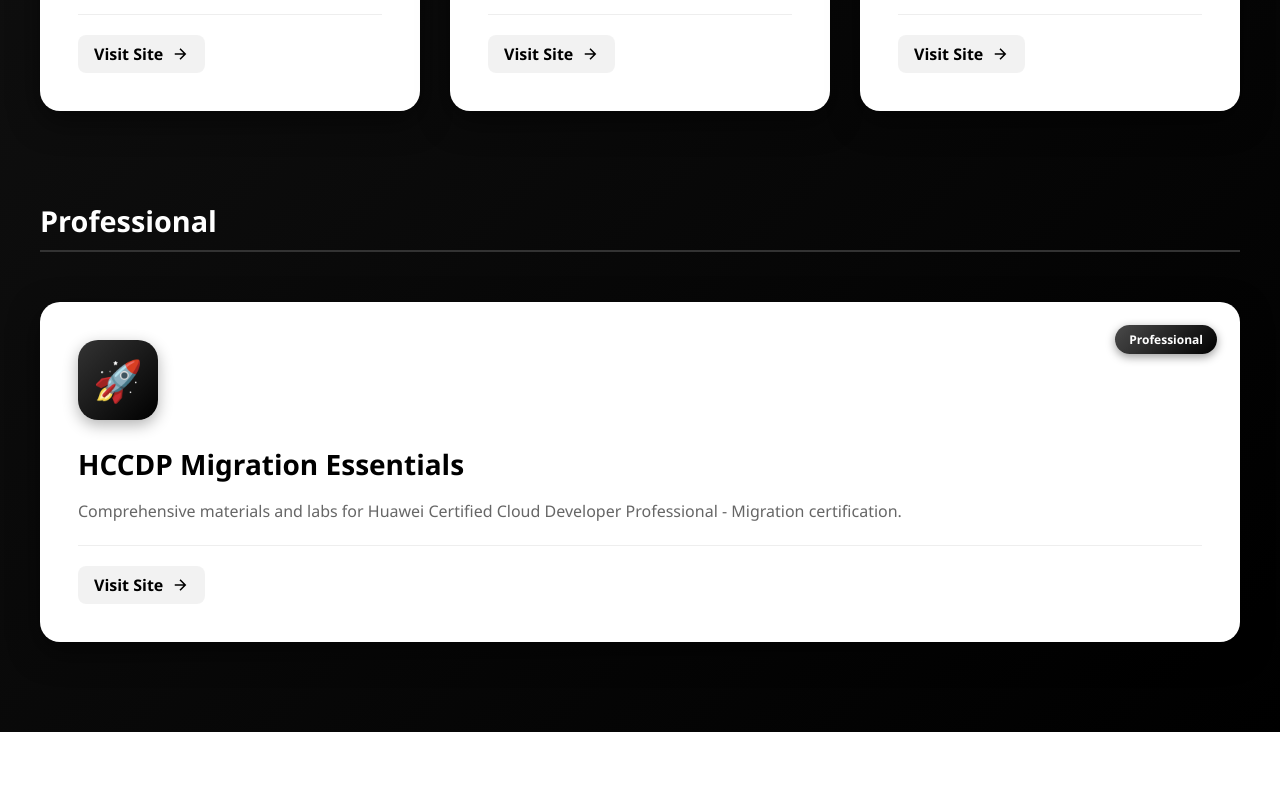
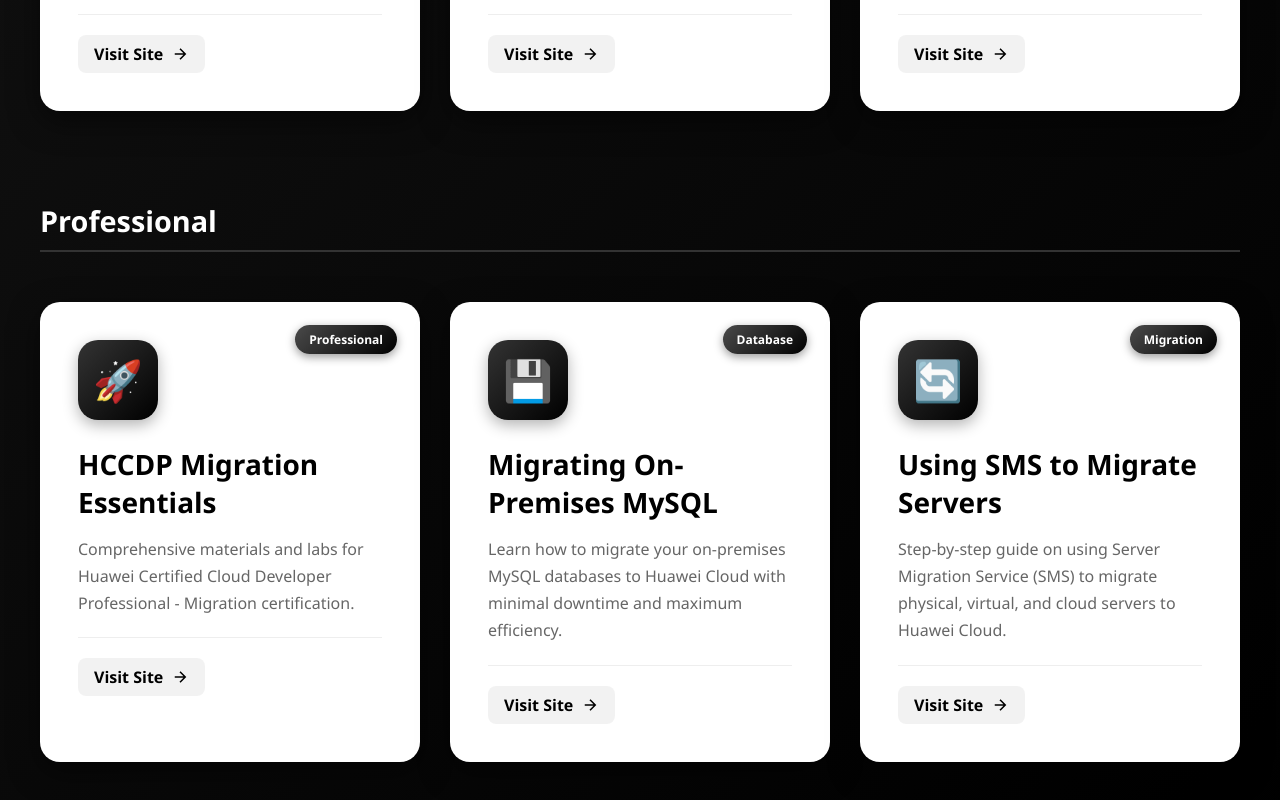
Before and after one commit to Jooods/bored, a plain HTML site: page index.html in a window 1280 px wide. Shown: the part 1637-2437 px from the top of the page. Before the commit the page ends 2369 px from the top, so only its background shows below. Drawn offline with Linux system fonts and the light colour scheme.

Commit message:
Add new professional courses to index.html

```diff
--- a/index.html
+++ b/index.html
@@ -457,6 +457,22 @@
                     url: "https://connect.huaweicloud.com/intl/en-us/courses/learn/Learning/sp:cloudEdu_en?courseNo=C101684918522492515&courseType=1",
                     icon: "🚀",
                     badge: "Professional"
+                },
+                {
+                    section: "Professional",
+                    title: "Migrating On-Premises MySQL",
+                    description: "Learn how to migrate your on-premises MySQL databases to Huawei Cloud with minimal downtime and maximum efficiency.",
+                    url: "https://lab.huaweicloud.com/intl/en-us/experiment-detail_1899",
+                    icon: "💾",
+                    badge: "Database"
+                },
+                {
+                    section: "Professional",
+                    title: "Using SMS to Migrate Servers",
+                    description: "Step-by-step guide on using Server Migration Service (SMS) to migrate physical, virtual, and cloud servers to Huawei Cloud.",
+                    url: "https://lab.huaweicloud.com/intl/en-us/experiment-detail_1907",
+                    icon: "🔄",
+                    badge: "Migration"
                 }
             ];
 
```
